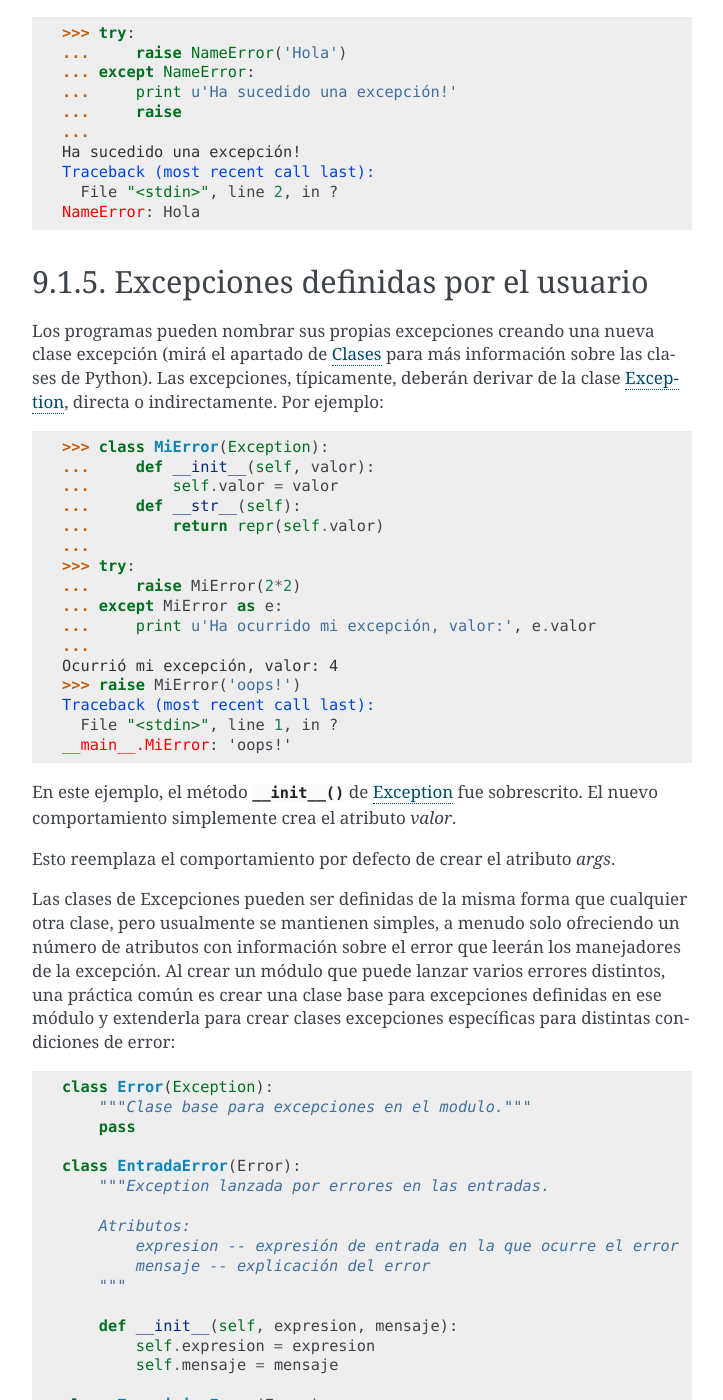
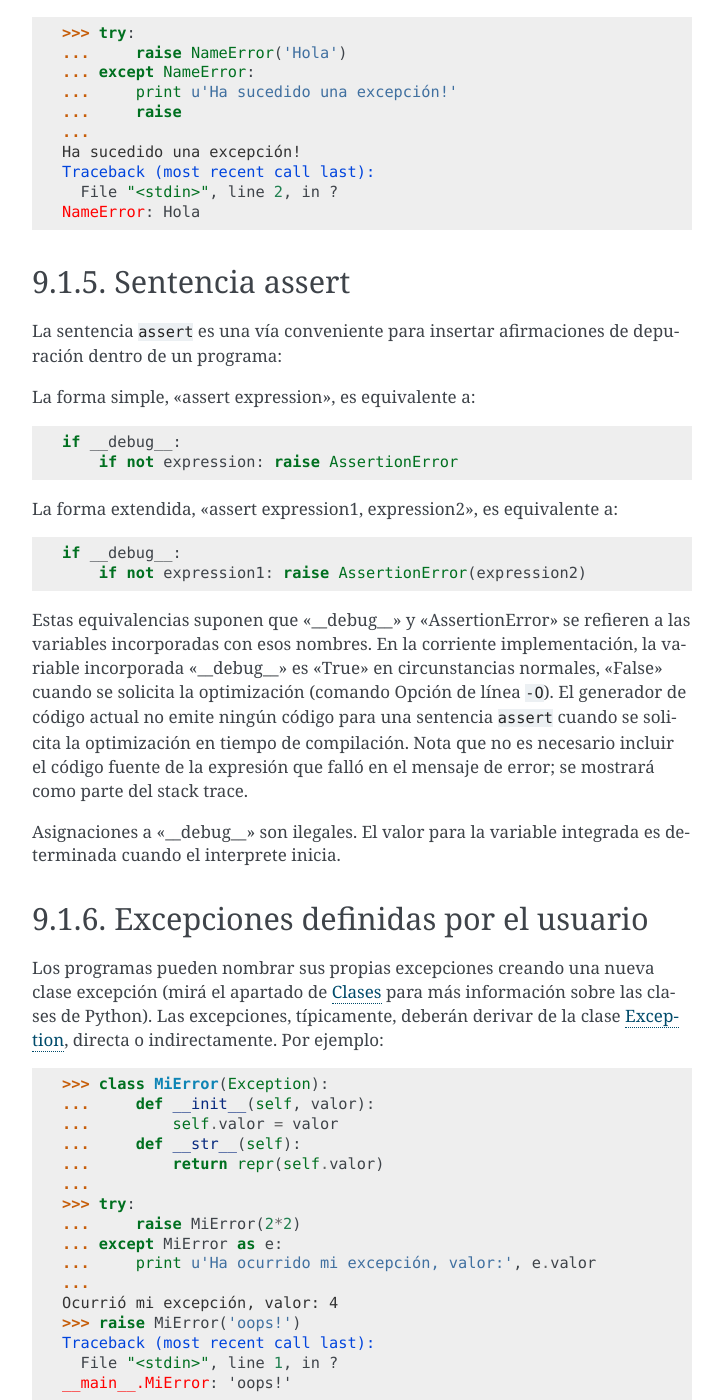
Before and after one commit to macagua/entrenamiento.python_basico, a Sphinx documentation site: the page built from source/leccion9/errores.rst, in a window 1280 px wide and 1400 px high, scrolled down 4720 px. Shown: the whole window, without its empty margins (388-1111 px from the left). Built offline with Sphinx 7.4.7, drawn with Linux system fonts in a browser that asks for light colours; pages that are not in the unit, such as notebooks, are missing from menus; some of the changed text lies outside the part shown.

Commit message:
Agregar sección sobre sentencia assert

```diff
--- a/source/leccion9/errores.rst
+++ b/source/leccion9/errores.rst
@@ -276,6 +276,43 @@ permite relanzarla:
    NameError: Hola
 
 
+.. _python_sentencia_assert:
+
+Sentencia assert
+................
+
+La sentencia ``assert`` es una vía conveniente para insertar afirmaciones
+de depuración dentro de un programa:
+
+La forma simple, "assert expression", es equivalente a:
+
+::
+
+   if __debug__:
+       if not expression: raise AssertionError
+
+La forma extendida, "assert expression1, expression2", es equivalente a:
+
+::
+
+   if __debug__:
+       if not expression1: raise AssertionError(expression2)
+
+Estas equivalencias suponen que "__debug__" y "AssertionError" se refieren
+a las variables incorporadas con esos nombres. En la corriente
+implementación, la variable incorporada "__debug__" es "True" en
+circunstancias normales, "False" cuando se solicita la optimización (comando
+Opción de línea ``-O``). El generador de código actual no emite ningún código para
+una sentencia ``assert`` cuando se solicita la optimización en tiempo de compilación. Nota
+que no es necesario incluir el código fuente de la expresión
+que falló en el mensaje de error; se mostrará como parte del stack trace.
+
+Asignaciones a "__debug__" son ilegales. El valor para la variable
+integrada es determinada cuando el interprete inicia.
+
+.. todo: TODO terminar de escribir esta sección
+
+
 .. _python_excepciones_usuario:
 
 Excepciones definidas por el usuario
```
